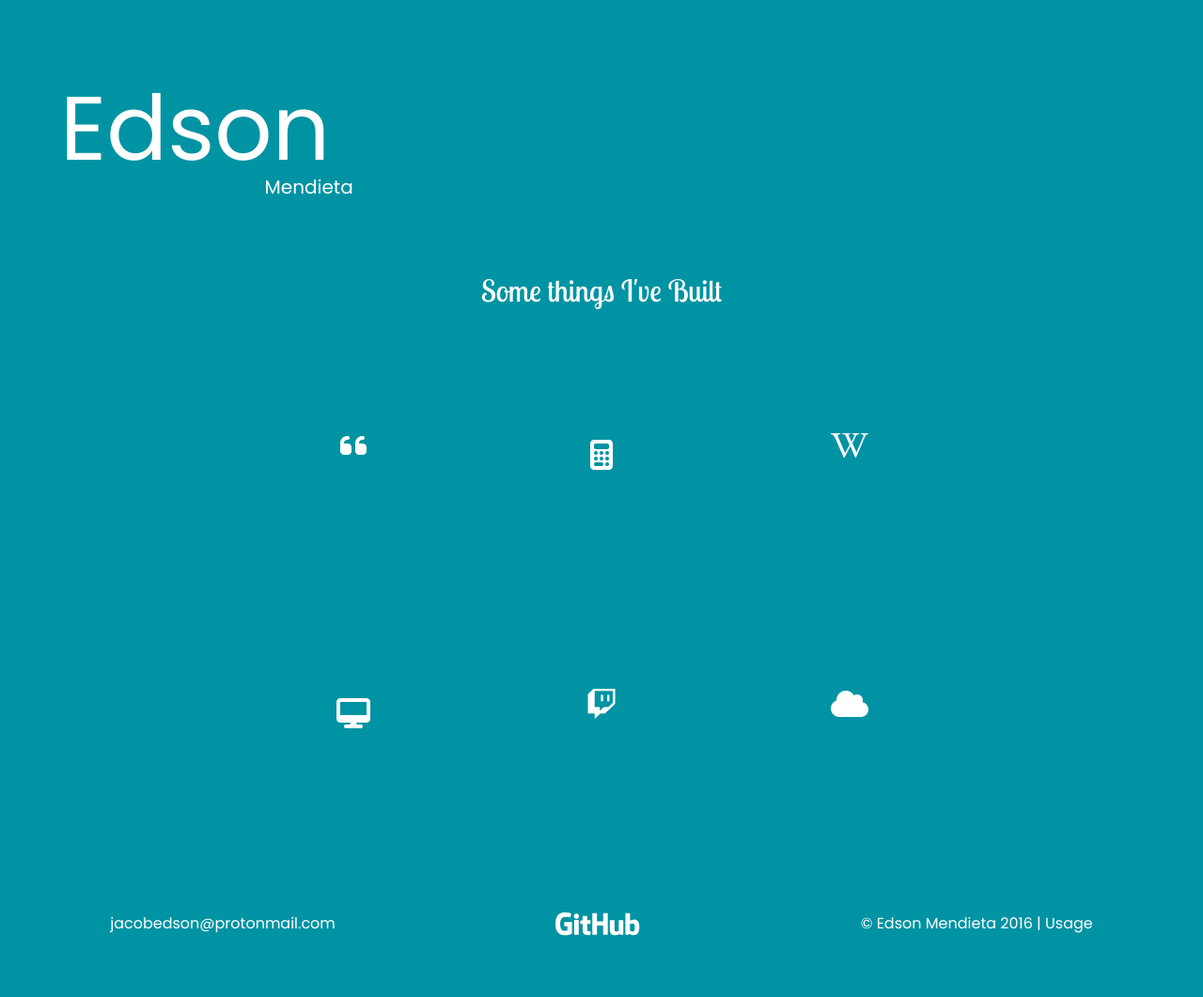
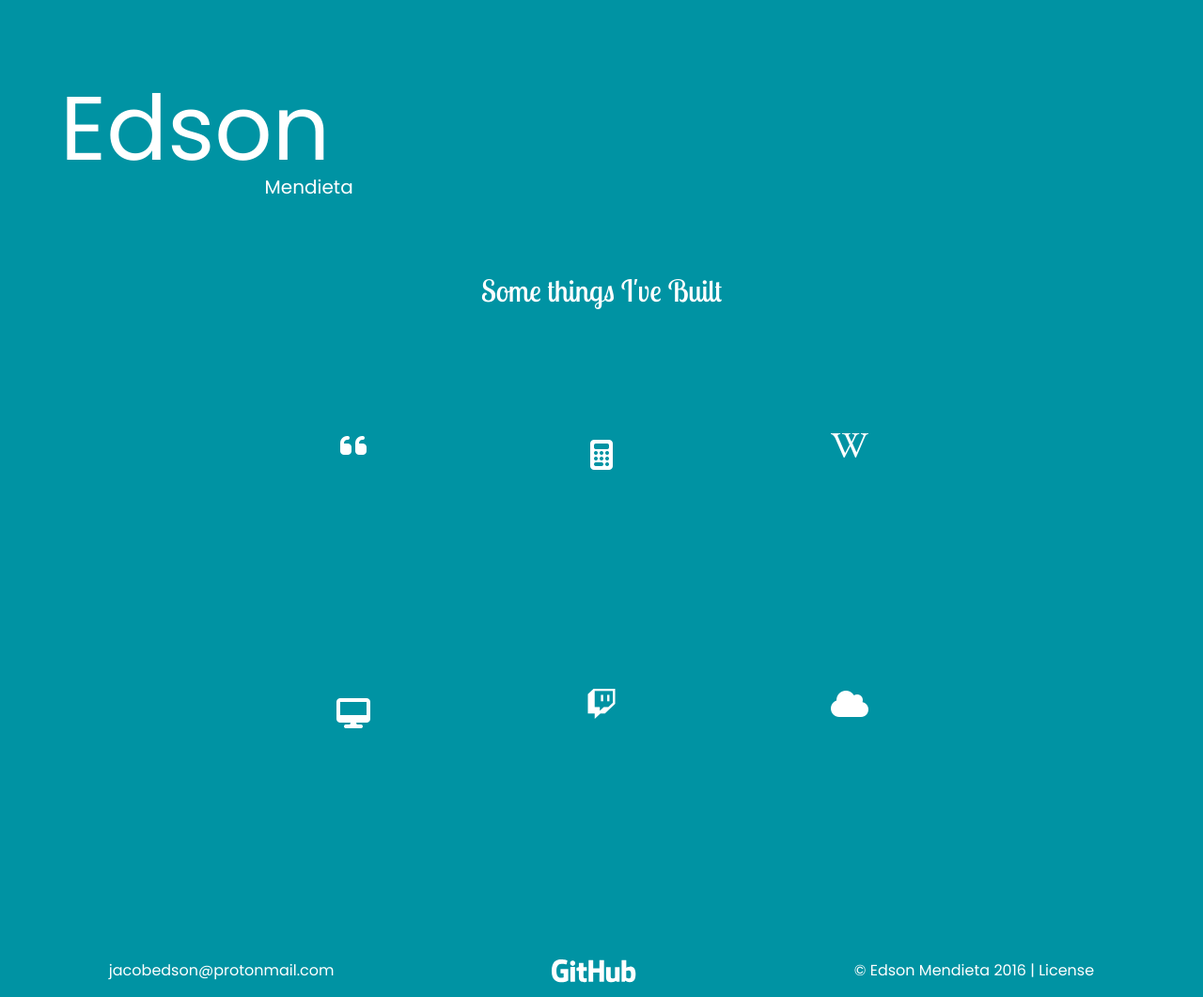
Before and after one commit to edsonmendieta/Portfolio2.0, a plain HTML site: page index.html in a window 1280 px wide. Shown: the whole page at 94% size. Before the commit the page ends 1011 px from the top, so only its background shows below. Drawn offline with Linux system fonts and the light colour scheme; a web font is replaced by a local one.

Commit message:
added license link.

```diff
--- a/index.html
+++ b/index.html
@@ -106,7 +106,7 @@
                 </svg>
             </a> <!-- end of github icon anchor -->
 
-            <p id="copy">&copy; Edson Mendieta 2016 | Usage</p>
+            <p id="copy">&copy; Edson Mendieta 2016 | <a href="https://github.com/edsonmendieta/Portfolio2.0/blob/master/LICENSE">License</a></p>
         </div>
     </footer>
 
--- a/styles.css
+++ b/styles.css
@@ -4,6 +4,10 @@
 
 @import url('https://fonts.googleapis.com/css?family=Poppins');
 
+a {
+    text-decoration: none;
+    color: white;
+}
 
 html {
   width: 100%;
@@ -63,7 +67,7 @@ body {
   width: 100%;
   display: flex;
   justify-content: center;
-  margin-bottom: 100px;
+  margin-bottom: 150px;
 }
 
 
```
